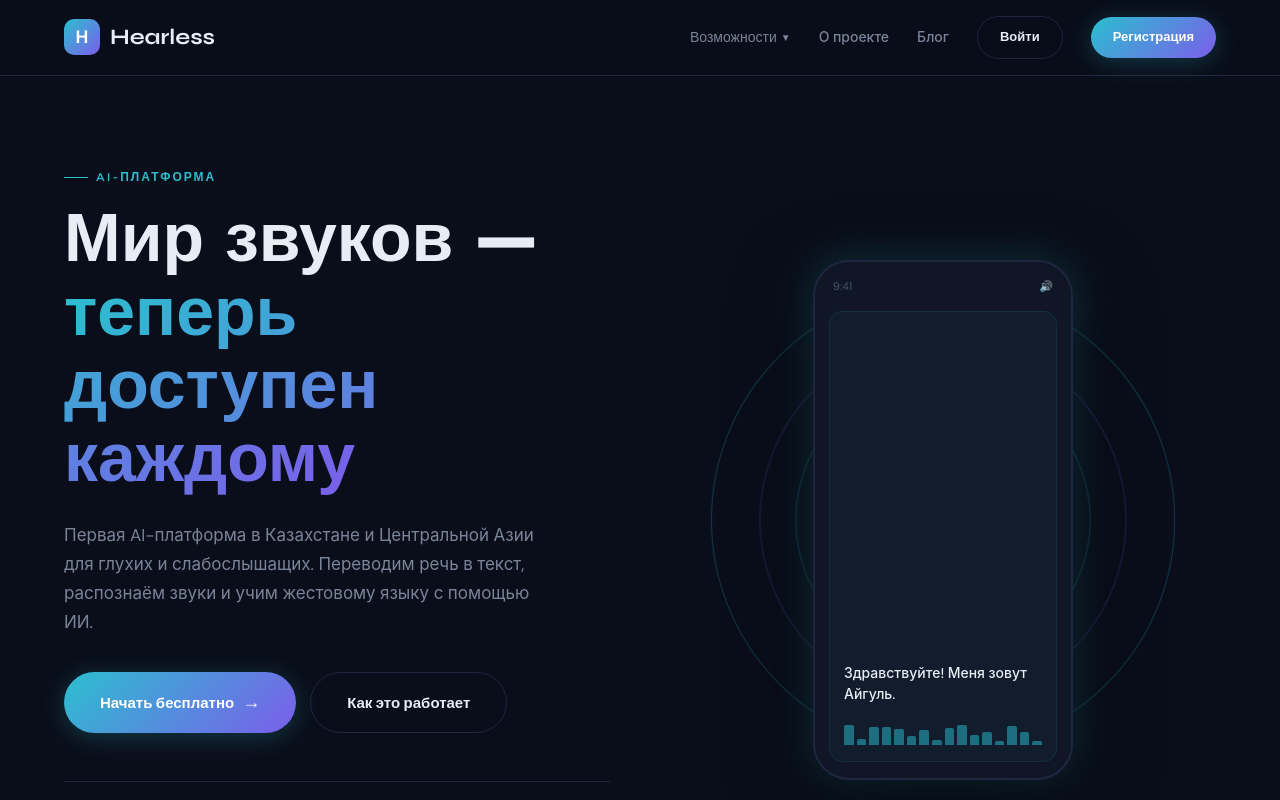
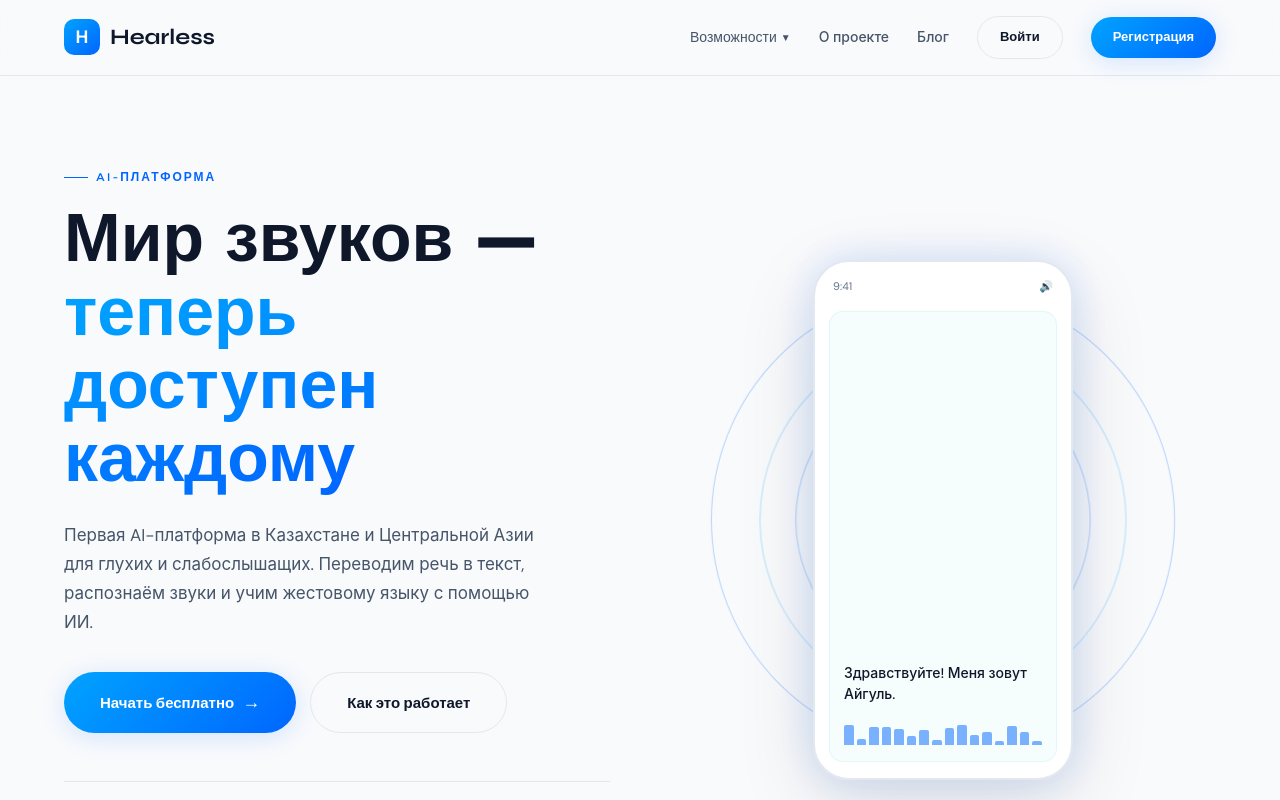
Before and after one commit to heardndb15/hearless16, a Next.js app in the folder landing/: page / in a window 1280 px wide. Shown: the top 800 px of the page. Built offline with nearby package versions, Linux system fonts and the light colour scheme.

Commit message:
feat(landing): change design theme to white and blue light mode

```diff
--- a/landing/app/globals.css
+++ b/landing/app/globals.css
@@ -1,18 +1,18 @@
 @import url('https://fonts.googleapis.com/css2?family=Syne:wght@400;500;600;700;800&family=DM+Sans:ital,opsz,wght@0,9..40,300;0,9..40,400;0,9..40,500;0,9..40,600;0,9..40,700;1,9..40,400&display=swap');
 
 :root {
-  /* Новые переменные */
-  --bg: #0A0E1A;
-  --bgCard: #111627;
-  --bgCardHover: #161D35;
-  --accent: #2BBFCF;
-  --accentGlow: rgba(43, 191, 207, 0.25);
-  --purple: #7B5EEA;
-  --purpleGlow: rgba(123, 94, 234, 0.25);
-  --text: #E8EDF5;
-  --textSecondary: #7A8499;
-  --textMuted: #4A5268;
-  --border: #1E2640;
+  /* Новые переменные (Светлая тема с голубыми акцентами) */
+  --bg: #F8FAFC;
+  --bgCard: #FFFFFF;
+  --bgCardHover: #EBF5FF;
+  --accent: #0066FF;
+  --accentGlow: rgba(0, 102, 255, 0.15);
+  --purple: #00A3FF;
+  --purpleGlow: rgba(0, 163, 255, 0.15);
+  --text: #0F172A;
+  --textSecondary: #475569;
+  --textMuted: #64748B;
+  --border: #E2E8F0;
   --sos: #EF4444;
   /* Совместимость со старыми страницами */
   --background: var(--bg);
@@ -21,11 +21,15 @@
   --heading: var(--text);
   --button: var(--accent);
   --dark: var(--bg);
-  --textMuted: #4A5268;
   --success: #22C55E;
-  --gradient: linear-gradient(135deg, #2BBFCF 0%, #7B5EEA 100%);
+  --gradient: linear-gradient(135deg, #00A3FF 0%, #0066FF 100%);
   --radius: 16px;
   --radiusSm: 10px;
+
+  /* Дополнительные переменные для светлой темы */
+  --headerBg: rgba(248, 250, 252, 0.85);
+  --shadow: 0 16px 48px rgba(15, 23, 42, 0.08);
+  --shadowPhone: 0 24px 80px rgba(15, 23, 42, 0.12), 0 0 40px var(--accentGlow);
 }
 
 * {
--- a/landing/components/Header.tsx
+++ b/landing/components/Header.tsx
@@ -26,7 +26,7 @@ export default function Header() {
         right: 0,
         zIndex: 100,
         padding: "16px 0",
-        background: "rgba(10, 14, 26, 0.85)",
+        background: "var(--headerBg)",
         backdropFilter: "blur(16px)",
         borderBottom: "1px solid var(--border)",
       }}
@@ -114,7 +114,7 @@ export default function Header() {
                   border: "1px solid var(--border)",
                   borderRadius: "var(--radius)",
                   padding: "8px",
-                  boxShadow: "0 16px 48px rgba(0,0,0,0.4)",
+                  boxShadow: "var(--shadow)",
                 }}
               >
                 {FEATURE_LINKS.map(f => (
--- a/landing/components/Hero.tsx
+++ b/landing/components/Hero.tsx
@@ -175,7 +175,7 @@ export default function Hero() {
               padding: "16px 14px",
               display: "flex",
               flexDirection: "column",
-              boxShadow: "0 24px 80px rgba(0,0,0,0.5), 0 0 40px var(--accentGlow)",
+              boxShadow: "var(--shadowPhone)",
             }}
           >
             {/* Status bar */}
```
